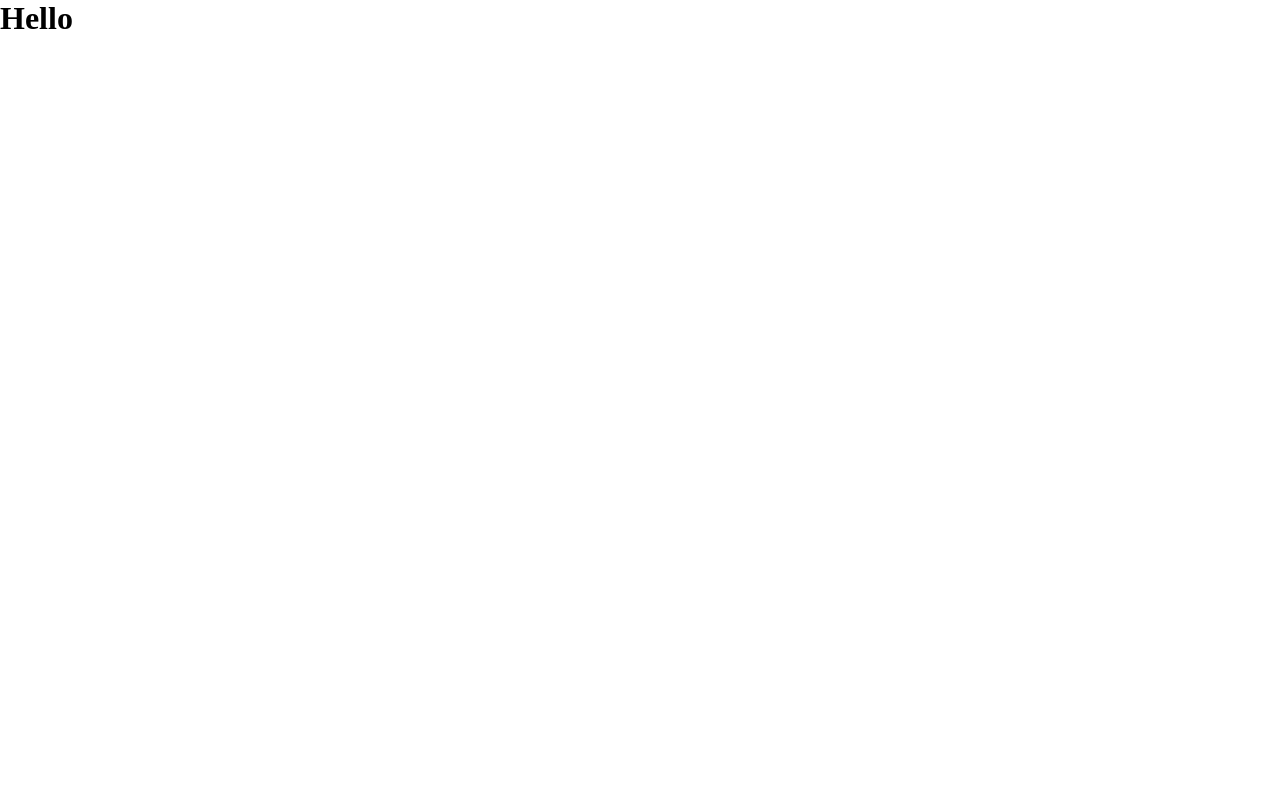
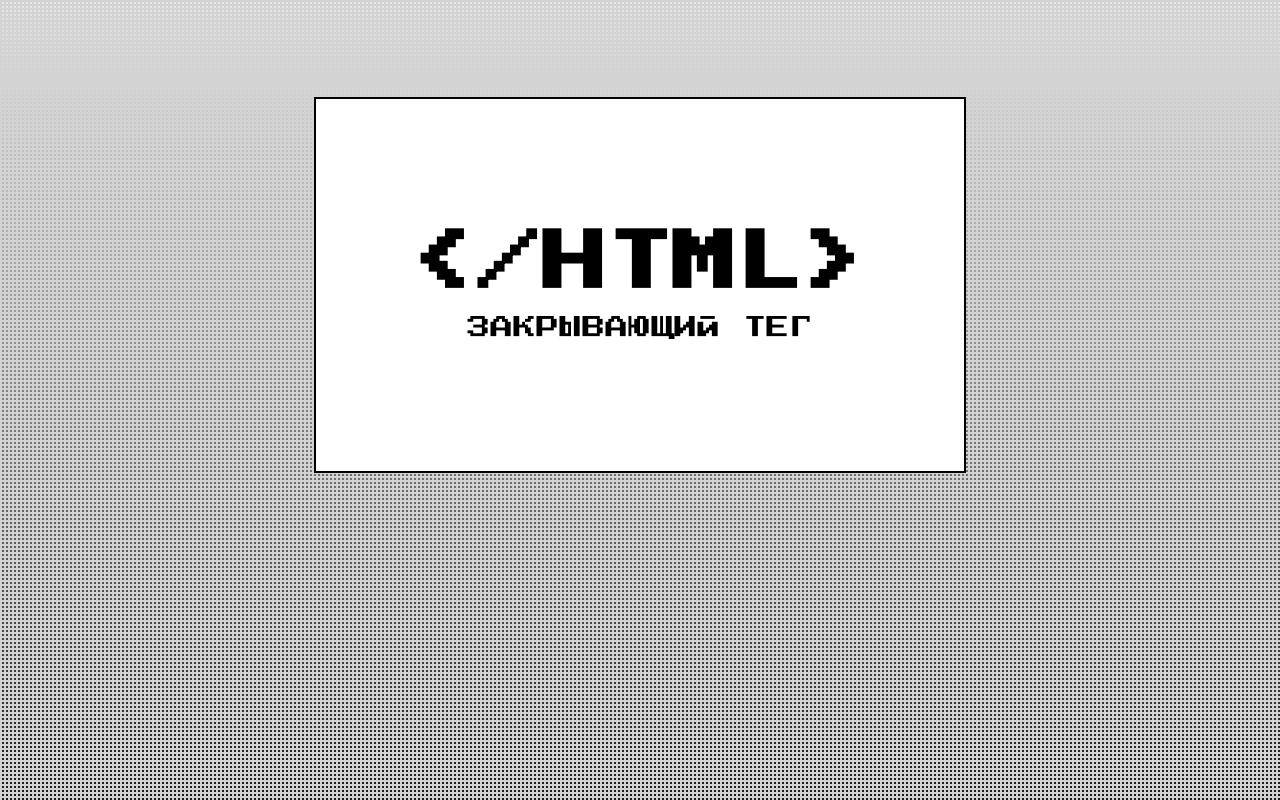
Before and after one commit to andre7061/zakrivayuschiy-teg-f, a plain HTML site: page index.html in a window 1280 px wide. Drawn offline with Linux system fonts and the light colour scheme.

Commit message:
add file

```diff
--- a/fonts/fonts.css
+++ b/fonts/fonts.css
@@ -1 +1,17 @@
 /* В этом файле вы импортируете все шрифты для сайта. Один из них вариативный и требует особенной настройки */
+@font-face {
+  font-family: "Press Start 2P";
+  src: local("PressStart2P-Regular"),
+    url("./PressStart2P-Regular.woff") format("woff");
+  font-weight: normal;
+  font-display: swap;
+}
+
+@font-face {
+  font-display: swap;
+  font-family: "Inter";
+  src: local("Inter-Variable"),
+    url("./Inter-Variable.woff2") format("woff2 supports variations"),
+    url("./Inter-Variable.woff2") format("woff2-variations");
+    font-weight: 410 715;
+}
--- a/index.html
+++ b/index.html
@@ -24,8 +24,11 @@
     <link rel="stylesheet" href="./styles/animations.css" />
   </head>
   <body class="page">
-    <header class="header">
-      <h1>Hello</h1>
+    <header class="header container">
+      <div class="header__wrapper">
+        <h1 class="header__title">&lt;/HTML&gt;</h1>
+        <p class="header__subtitle">закрывающий тег</p>
+      </div>
     </header>
     <main></main>
     <script src="./scripts/like.js"></script>
--- a/styles/style.css
+++ b/styles/style.css
@@ -13,4 +13,36 @@
 .page {
   min-inline-size: 320px;
   min-block-size: 100dvb;
+  font-family: var(--main-font, sans-serif);
+  font-weight: var(--main-font-weight, 410);
+  background-image: var(--main-gradient);
+  background-size: cover;
+  background-attachment: fixed;
 }
+
+.header {
+  padding-top: 97px;
+  font-family: var(--accent-font);
+  text-align: center;
+}
+
+.container {
+  max-inline-size: var(--block-width);
+  margin: 0 auto;
+}
+
+.header__title {
+  font-size: clamp(3.0625rem, 1.9087rem + 4.9231vw, 4.0625rem);
+  margin-bottom: 20px;
+}
+
+.header__subtitle {
+  text-transform: uppercase;
+  font-size: clamp(0.875rem, 0.226rem + 2.7692vw, 1.4375rem);
+}
+
+.header__wrapper {
+  background-color: var(--color-primary);
+ padding-block: clamp(122px, calc(110.462px + 3.077vw), 132px);
+ border: 2px solid var(--color-secondary, rgba(0, 0, 0, 1));
+}
--- a/styles/variables.css
+++ b/styles/variables.css
@@ -1 +1,17 @@
 /* В этом файле будут храниться все значения переменных в исходном состоянии, а так же их изменения в зависимости от ширины устройства */
+:root {
+  --main-font: "Inter", sans-serif;
+  --accent-font: "Press Start 2P", fantasy;
+  --main-font-weight: 410;
+  --title-font-weight: 715;
+  --main-gradient: repeating-linear-gradient(
+      to right,
+      #d3d3d3 0 2px,
+      transparent 2px 4px
+    ),
+    repeating-linear-gradient(to bottom, #d3d3d3 0 2px, transparent 2px 4px),
+    linear-gradient(#e7e7e7 0.01%, #1a1a1a);
+  --block-width: clamp(375px, calc(260.563px + 30.516vw), 700px);
+  --color-primary: rgba(255, 255, 255, 1);
+  --color-secondary: rgba(0, 0, 0, 1);
+}
```
